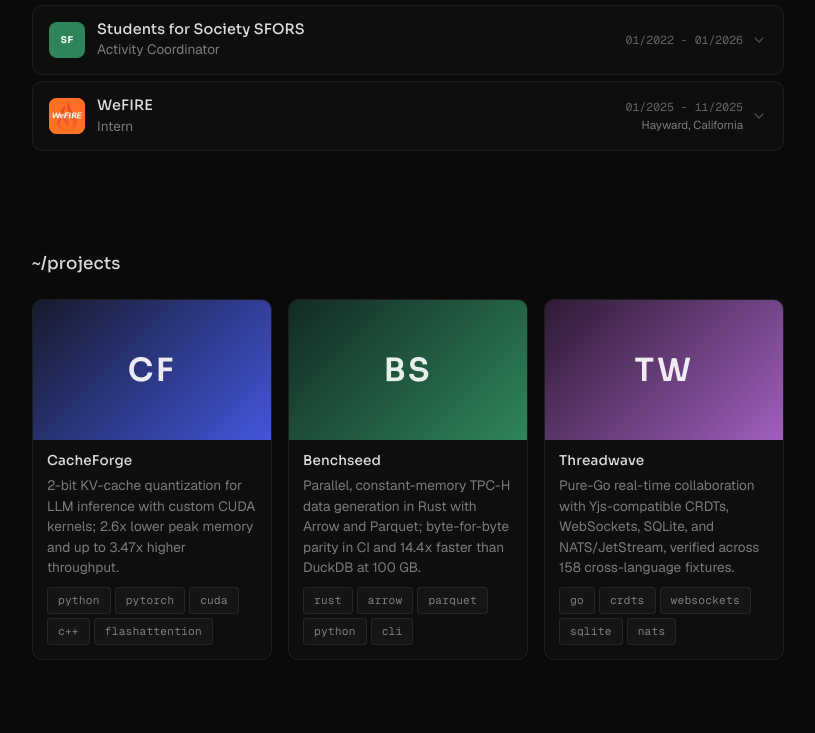
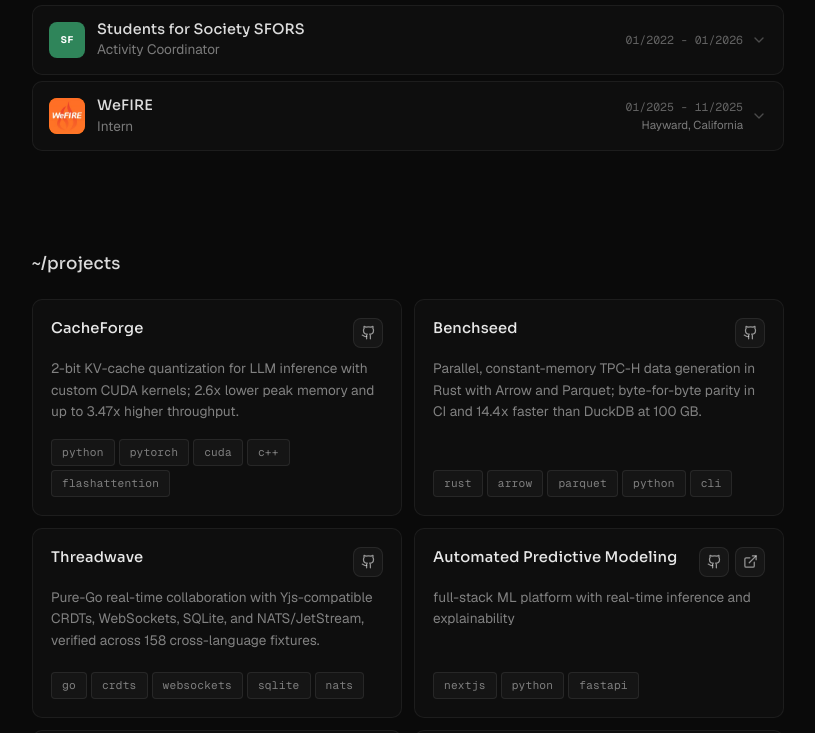
Before and after one commit to Arnavsharma2/Personal-Website, a Next.js app: page / in a window 1280 px wide. Shown: the part 848-1581 px from the top of the page, without its empty margins (232-1047 px from the left). Built offline with nearby package versions, Linux system fonts and the light colour scheme.

Commit message:
Refine project layout and IBM branding

```diff
--- a/app/globals.css
+++ b/app/globals.css
@@ -318,6 +318,7 @@ a {
   align-items: center;
   justify-content: center;
   flex-shrink: 0;
+  overflow: hidden;
 }
 
 .experience-logo-text {
@@ -332,6 +333,10 @@ a {
   height: 100%;
   object-fit: cover;
   border-radius: 8px;
+}
+
+.experience-logo-img-ibm {
+  transform: scale(1.25);
 }
 
 .experience-info {
@@ -418,139 +423,92 @@ a {
   padding: 48px 0;
 }
 
-.projects-scroll-container {
-  width: 100%;
-  max-width: 752px; /* 800px default container - 48px padding */
-  margin: 0 auto;
-  overflow-x: auto;
-  overflow-y: hidden;
-  -webkit-overflow-scrolling: touch;
-  scrollbar-width: none;
-  -ms-overflow-style: none;
-  scroll-snap-type: x mandatory;
-}
-
-.projects-scroll-container::-webkit-scrollbar {
-  display: none;
-}
-
-.projects-scroll {
-  display: flex;
-  gap: 16px;
-  padding-bottom: 8px;
+.projects-grid {
+  display: grid;
+  grid-template-columns: repeat(2, minmax(0, 1fr));
+  gap: 12px;
 }
 
 .project-card {
-  flex-shrink: 0;
-  width: calc((752px - 32px) / 3);
-  scroll-snap-align: start;
+  min-width: 0;
+  min-height: 190px;
+  padding: 18px;
   border-radius: 10px;
   border: 1px solid rgba(255, 255, 255, 0.06);
   background: rgba(255, 255, 255, 0.02);
-  overflow: hidden;
-  transition: all 0.25s ease;
+  display: flex;
+  flex-direction: column;
+  transition: background 0.25s ease, border-color 0.25s ease, transform 0.25s ease;
 }
 
 .project-card:hover {
   background: rgba(255, 255, 255, 0.04);
-  border-color: rgba(255, 255, 255, 0.1);
+  border-color: rgba(255, 255, 255, 0.12);
+  transform: translateY(-2px);
 }
 
-.project-card-image {
-  position: relative;
-  height: 140px;
-  overflow: hidden;
-}
-
-.project-card-image img {
-  transition: transform 0.5s ease;
-}
-
-.project-card-placeholder {
-  width: 100%;
-  height: 100%;
+.project-card-header {
   display: flex;
-  align-items: center;
-  justify-content: center;
-  transition: transform 0.5s ease;
-}
-
-.project-card-placeholder span {
-  color: rgba(255, 255, 255, 0.9);
-  font-family: var(--font-sora), sans-serif;
-  font-size: 2rem;
-  font-weight: 600;
-  letter-spacing: 0.08em;
-}
-
-.project-card:hover .project-card-image img {
-  transform: scale(1.05);
-}
-
-.project-card:hover .project-card-placeholder {
-  transform: scale(1.05);
+  align-items: flex-start;
+  justify-content: space-between;
+  gap: 12px;
+  margin-bottom: 10px;
 }
 
 .project-card-links {
-  position: absolute;
-  top: 8px;
-  right: 8px;
   display: flex;
-  gap: 4px;
-  opacity: 0;
-  transition: opacity 0.3s ease;
-}
-
-.project-card:hover .project-card-links {
-  opacity: 1;
+  flex-shrink: 0;
+  gap: 6px;
 }
 
 .project-link-icon {
   display: flex;
   align-items: center;
   justify-content: center;
-  width: 28px;
-  height: 28px;
-  border-radius: 50%;
-  background: rgba(0, 0, 0, 0.6);
-  backdrop-filter: blur(8px);
-  color: rgba(255, 255, 255, 0.7);
-  transition: all 0.2s ease;
+  width: 30px;
+  height: 30px;
+  border-radius: 8px;
+  border: 1px solid rgba(255, 255, 255, 0.08);
+  background: rgba(255, 255, 255, 0.035);
+  color: rgba(255, 255, 255, 0.55);
+  transition: color 0.2s ease, background 0.2s ease, border-color 0.2s ease;
 }
 
 .project-link-icon:hover {
   color: #ffffff;
-  background: rgba(0, 0, 0, 0.8);
+  background: rgba(255, 255, 255, 0.08);
+  border-color: rgba(255, 255, 255, 0.16);
 }
 
-.project-card-content {
-  padding: 12px 14px 14px;
-  display: flex;
-  flex-direction: column;
-  gap: 6px;
+.project-link-icon:focus-visible {
+  color: #ffffff;
+  background: rgba(255, 255, 255, 0.08);
+  border-color: rgba(255, 255, 255, 0.2);
+  outline: 2px solid rgba(255, 255, 255, 0.65);
+  outline-offset: 2px;
 }
 
 .project-card-title {
-  font-size: 0.85rem;
+  font-size: 0.92rem;
   font-family: var(--font-sora), sans-serif;
   font-weight: 500;
-  color: rgba(255, 255, 255, 0.85);
-  margin-bottom: 0;
-  line-height: 1.3;
+  color: rgba(255, 255, 255, 0.9);
+  line-height: 1.4;
   letter-spacing: 0.01em;
 }
 
 .project-card-desc {
   font-size: 0.85rem;
-  color: rgba(255, 255, 255, 0.45);
-  line-height: 1.5;
-  margin-bottom: 4px;
+  color: rgba(255, 255, 255, 0.48);
+  line-height: 1.6;
+  flex: 1;
 }
 
 .project-card-tags {
   display: flex;
   flex-wrap: wrap;
   gap: 4px;
+  margin-top: 16px;
 }
 
 .project-tag {
@@ -639,4 +597,13 @@ a {
   .section-title {
     font-size: 1rem;
   }
+
+  .projects-grid {
+    grid-template-columns: 1fr;
+  }
+
+  .project-card {
+    min-height: 0;
+    padding: 16px;
+  }
 }
--- a/components/Experience.tsx
+++ b/components/Experience.tsx
@@ -13,6 +13,7 @@ interface ExperienceItem {
   color: string
   initials: string
   logo?: string
+  logoVariant?: 'ibm'
   description?: string[]
 }
 
@@ -22,8 +23,10 @@ const experiences: ExperienceItem[] = [
     role: 'Intern',
     date: '08/2026 - Present',
     location: 'Chicago, Illinois',
-    color: '#052FAD',
+    color: '#0f62fe',
     initials: 'IBM',
+    logo: '/ibm-logo.svg',
+    logoVariant: 'ibm',
     description: [
       'AI engineering focused on LLM inference, model serving, and evaluation for IBM Granite using Python, PyTorch, vLLM, TensorRT-LLM, OpenShift, and Kubernetes.',
       'Working on inference performance, tool use, groundedness, safety, and production ML reliability.',
@@ -110,16 +113,16 @@ function ExperienceCard({ item, index }: { item: ExperienceItem; index: number }
       >
         <div className="experience-left">
           <div
-            className="experience-logo"
+            className={`experience-logo${item.logoVariant ? ` experience-logo-${item.logoVariant}` : ''}`}
             style={{ backgroundColor: item.color }}
           >
             {item.logo ? (
               <Image
                 src={item.logo}
-                alt={item.company}
+                alt=""
                 width={32}
                 height={32}
-                className="experience-logo-img"
+                className={`experience-logo-img${item.logoVariant ? ` experience-logo-img-${item.logoVariant}` : ''}`}
               />
             ) : (
               <span className="experience-logo-text">{item.initials}</span>
--- a/components/ProjectsGrid.tsx
+++ b/components/ProjectsGrid.tsx
@@ -2,7 +2,6 @@
 
 import { motion, useInView } from 'framer-motion'
 import { useRef } from 'react'
-import Image from 'next/image'
 import { ExternalLink, Github } from 'lucide-react'
 
 interface ProjectItem {
@@ -10,9 +9,6 @@ interface ProjectItem {
   description: string
   technologies: string[]
   github: string
-  image?: string
-  placeholder?: string
-  gradient?: string
   live?: string
 }
 
@@ -21,31 +17,24 @@ const projects: ProjectItem[] = [
     title: 'CacheForge',
     description: '2-bit KV-cache quantization for LLM inference with custom CUDA kernels; 2.6x lower peak memory and up to 3.47x higher throughput.',
     technologies: ['python', 'pytorch', 'cuda', 'c++', 'flashattention'],
-    placeholder: 'CF',
-    gradient: 'linear-gradient(135deg, #171A2B 0%, #4355DB 100%)',
     github: 'https://github.com/Arnavsharma2/CacheForge',
   },
   {
     title: 'Benchseed',
     description: 'Parallel, constant-memory TPC-H data generation in Rust with Arrow and Parquet; byte-for-byte parity in CI and 14.4x faster than DuckDB at 100 GB.',
     technologies: ['rust', 'arrow', 'parquet', 'python', 'cli'],
-    placeholder: 'BS',
-    gradient: 'linear-gradient(135deg, #132A24 0%, #2F855A 100%)',
     github: 'https://github.com/Arnavsharma2/benchseed',
   },
   {
     title: 'Threadwave',
     description: 'Pure-Go real-time collaboration with Yjs-compatible CRDTs, WebSockets, SQLite, and NATS/JetStream, verified across 158 cross-language fixtures.',
     technologies: ['go', 'crdts', 'websockets', 'sqlite', 'nats'],
-    placeholder: 'TW',
-    gradient: 'linear-gradient(135deg, #2D1B33 0%, #9F5FBD 100%)',
     github: 'https://github.com/Arnavsharma2/threadwave',
   },
   {
     title: 'Automated Predictive Modeling',
     description: 'full-stack ML platform with real-time inference and explainability',
     technologies: ['nextjs', 'python', 'fastapi'],
-    image: '/automatedModeling.png',
     github: 'https://github.com/Arnavsharma2/Predictive-Modeling-Automation',
     live: 'https://automated-predictive-modeling.vercel.app/',
   },
@@ -53,7 +42,6 @@ const projects: ProjectItem[] = [
     title: 'ASL Learning Platform',
     description: '98.98% accuracy model with real-time hand tracking in-browser',
     technologies: ['pytorch', 'mediapipe', 'nextjs'],
-    image: '/image copy.png',
     github: 'https://github.com/Arnavsharma2/ASL-Learning-Platform',
     live: 'https://asl-learning-platform-psi.vercel.app/',
   },
@@ -61,7 +49,6 @@ const projects: ProjectItem[] = [
     title: 'PSU Dining AI',
     description: 'AI-powered dining menu nutritional analysis',
     technologies: ['python', 'flask', 'gemini api'],
-    image: '/psu-menu-analyzer.png',
     github: 'https://github.com/Arnavsharma2/PSUMenuAnalyzerWebsite',
     live: 'https://psumenu.com',
   },
@@ -70,14 +57,12 @@ const projects: ProjectItem[] = [
     title: 'Resume Chatbot',
     description: 'RAG-powered chatbot for conversations about my background',
     technologies: ['python', 'langchain', 'openai'],
-    image: '/chatwresume.png',
     github: 'https://github.com/Arnavsharma2/Chat-With-my-Resume',
   },
   {
     title: 'Reddit Post Analyzer',
     description: 'AI classification and summarization for financial subreddit posts',
     technologies: ['python', 'gemini api', 'httpx'],
-    image: '/analyse.png',
     github: 'https://github.com/Arnavsharma2/Reddit-Scraper-and-AI-Analysis',
   },
 ]
@@ -85,40 +70,22 @@ const projects: ProjectItem[] = [
 function ProjectCard({ project, index }: { project: ProjectItem; index: number }) {
   return (
     <motion.div
-      initial={{ opacity: 0, x: 20 }}
-      animate={{ opacity: 1, x: 0 }}
+      initial={{ opacity: 0, y: 16 }}
+      animate={{ opacity: 1, y: 0 }}
       transition={{ duration: 0.4, delay: index * 0.06 }}
       className="project-card"
     >
-      {/* Project image */}
-      <div className="project-card-image">
-        {project.image ? (
-          <Image
-            src={project.image}
-            alt={project.title}
-            fill
-            className="object-cover"
-            sizes="220px"
-          />
-        ) : (
-          <div
-            className="project-card-placeholder"
-            style={{ background: project.gradient }}
-            aria-hidden="true"
-          >
-            <span>{project.placeholder}</span>
-          </div>
-        )}
-        {/* Link icons overlay */}
+      <div className="project-card-header">
+        <h3 className="project-card-title">{project.title}</h3>
         <div className="project-card-links">
           <a
             href={project.github}
             target="_blank"
             rel="noopener noreferrer"
             className="project-link-icon"
-            aria-label="GitHub"
+            aria-label={`${project.title} on GitHub`}
           >
-            <Github size={14} />
+            <Github size={15} />
           </a>
           {project.live && (
             <a
@@ -126,17 +93,13 @@ function ProjectCard({ project, index }: { project: ProjectItem; index: number }
               target="_blank"
               rel="noopener noreferrer"
               className="project-link-icon"
-              aria-label="Live demo"
+              aria-label={`${project.title} live demo`}
             >
-              <ExternalLink size={14} />
+              <ExternalLink size={15} />
             </a>
           )}
         </div>
       </div>
-
-      {/* Content */}
-      <div className="project-card-content">
-        <h3 className="project-card-title">{project.title}</h3>
       <p className="project-card-desc">{project.description}</p>
       <div className="project-card-tags">
         {project.technologies.map((tech) => (
@@ -144,7 +107,6 @@ function ProjectCard({ project, index }: { project: ProjectItem; index: number }
             {tech}
           </span>
         ))}
-        </div>
       </div>
     </motion.div>
   )
@@ -165,20 +127,17 @@ export default function ProjectsGrid() {
         >
           ~/projects
         </motion.h2>
-      </div>
-
         <motion.div
           initial={{ opacity: 0 }}
           animate={isInView ? { opacity: 1 } : {}}
           transition={{ duration: 0.5, delay: 0.15 }}
-        className="projects-scroll-container"
+          className="projects-grid"
         >
-        <div className="projects-scroll">
           {projects.map((project, i) => (
             <ProjectCard key={project.title} project={project} index={i} />
           ))}
+        </motion.div>
       </div>
-      </motion.div>
     </section>
   )
 }
```
Also changed, not shown: public/ibm-logo.svg (added). Lines whose indentation alone changed are shown as unchanged.
